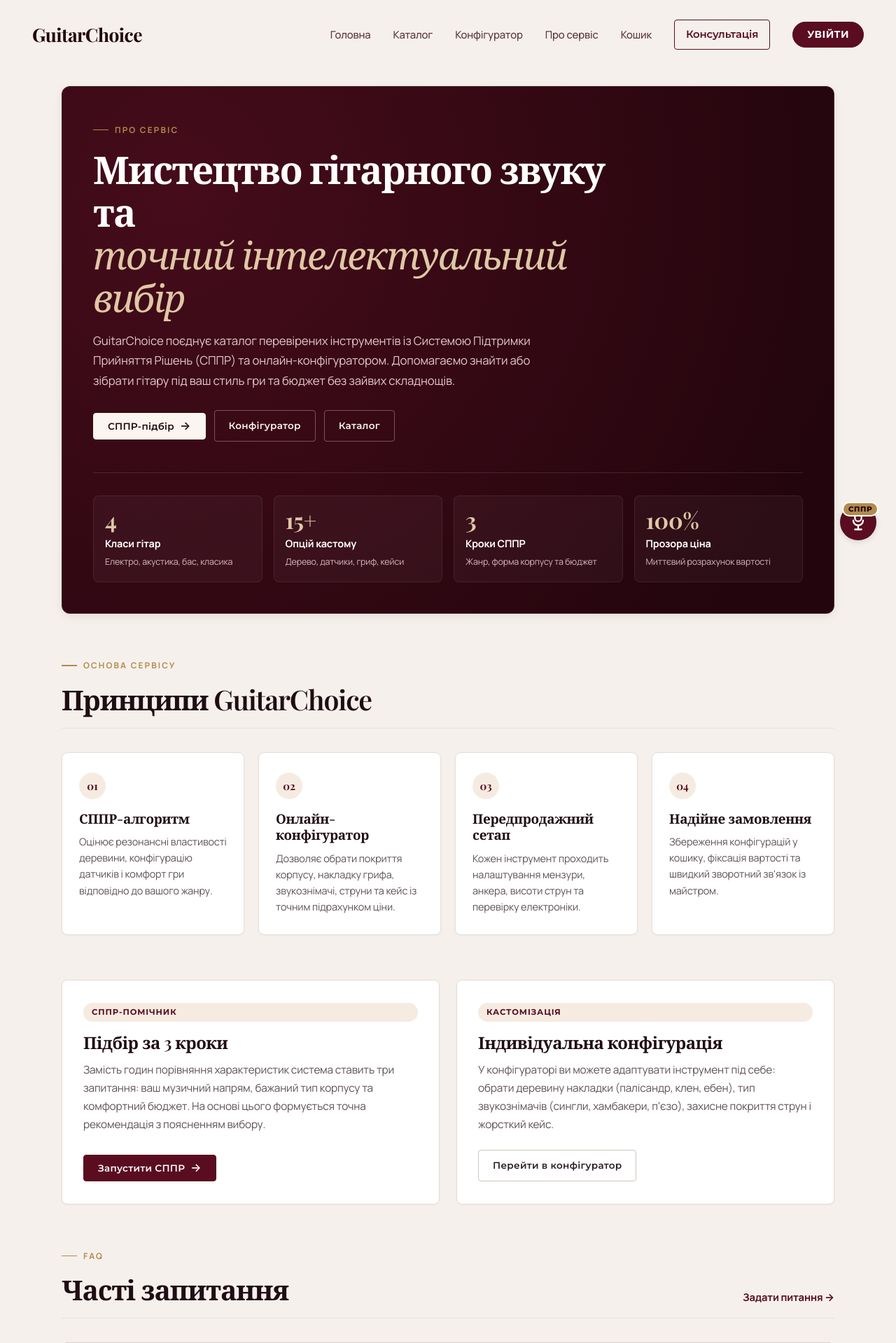
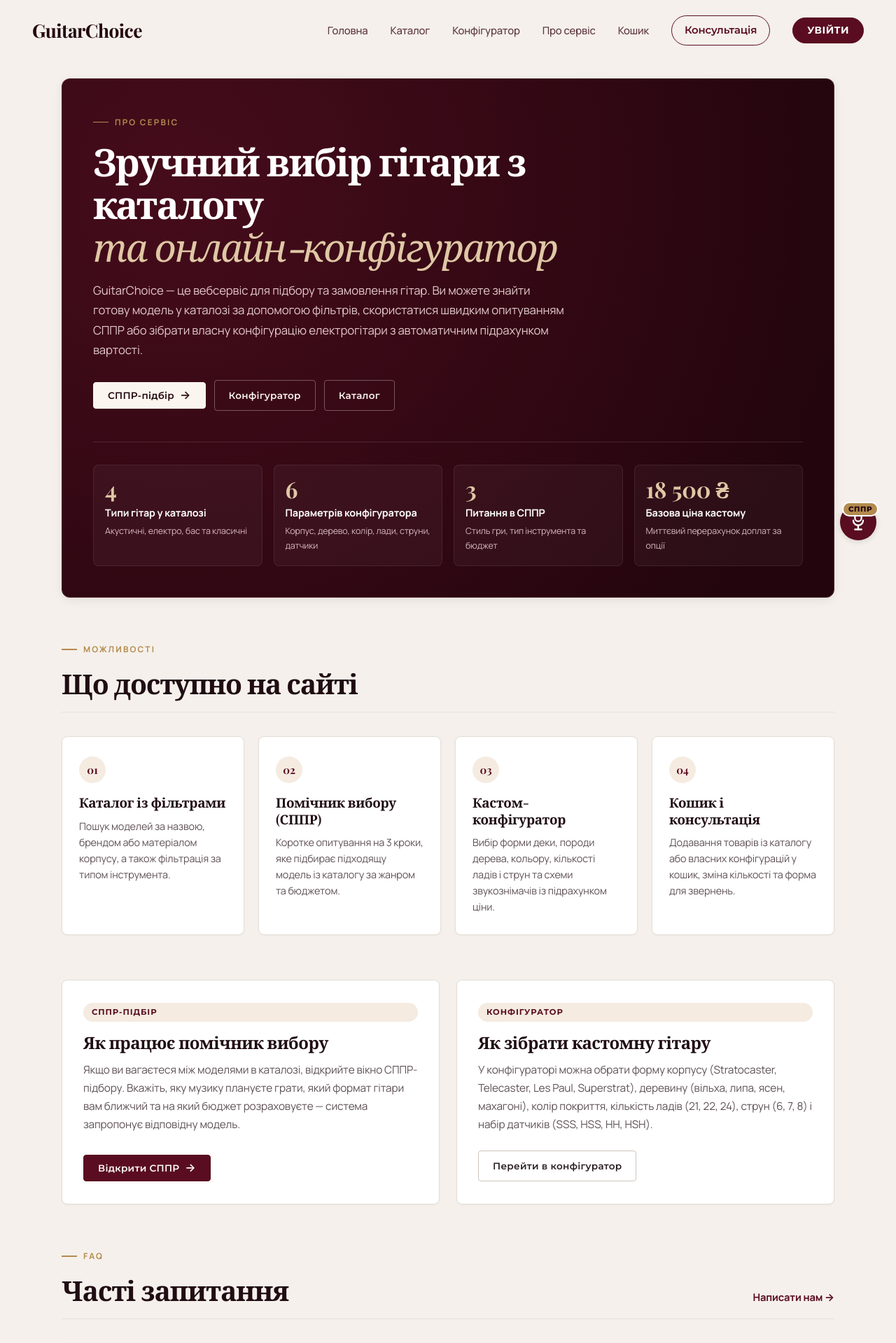
Before and after one commit to sixtymineworld/guitar-choice, a Django app: page /about/ in a window 1280 px wide. Shown: the top 1919 px of the page at 70% size. Run offline with Django 5.2, Linux system fonts and the light colour scheme; parts of the project's set-up code (start-up, migrations or seed data) failed here and were passed over; some web fonts are replaced.

Commit message:
feat(ui): add smart sticky navbar, subtle card hover animations, and update about copy

```diff
--- a/static/css/style.css
+++ b/static/css/style.css
@@ -127,9 +127,27 @@ main {
   justify-content: space-between;
   max-width: 1260px;
   margin: auto;
-  padding: 28px 36px;
-  position: relative;
-  z-index: 20;
+  padding: 22px 36px;
+  position: sticky;
+  top: 0;
+  z-index: 100;
+  background: var(--header-bg);
+  backdrop-filter: blur(10px);
+  border-bottom: 1px solid transparent;
+  transition: transform 0.3s cubic-bezier(0.16, 1, 0.3, 1),
+              background-color 0.25s ease,
+              box-shadow 0.25s ease,
+              border-color 0.25s ease;
+}
+
+.site-header.is-scrolled {
+  border-bottom-color: var(--header-border);
+  box-shadow: var(--shadow-sm);
+  border-radius: 0 0 var(--radius-md) var(--radius-md);
+}
+
+.site-header.is-hidden {
+  transform: translateY(-110%);
 }
 
 .logo {
@@ -192,9 +210,9 @@ nav a:not(.nav-accent):hover::after {
 }
 
 .nav-accent {
-  padding: 8px 16px;
+  padding: 8px 18px;
   border: 1px solid var(--wine);
-  border-radius: var(--radius-sm);
+  border-radius: 99px;
   color: var(--wine);
   font-weight: 600;
   background: transparent;
--- a/templates/guitars/about.html
+++ b/templates/guitars/about.html
@@ -3,12 +3,12 @@
 
 {% block content %}
 <div class="about-container">
-  <!-- 1. Лаконічний головний блок -->
+  <!-- 1. Головний блок -->
   <section class="about-hero-card">
     <p class="eyebrow">Про сервіс</p>
-    <h1>Мистецтво гітарного звуку та<br><em>точний інтелектуальний вибір</em></h1>
+    <h1>Зручний вибір гітари з каталогу<br><em>та онлайн-конфігуратор</em></h1>
     <p class="hero-lead-text">
-      GuitarChoice поєднує каталог перевірених інструментів із Системою Підтримки Прийняття Рішень (СППР) та онлайн-конфігуратором. Допомагаємо знайти або зібрати гітару під ваш стиль гри та бюджет без зайвих складнощів.
+      GuitarChoice — це вебсервіс для підбору та замовлення гітар. Ви можете знайти готову модель у каталозі за допомогою фільтрів, скористатися швидким опитуванням СППР або зібрати власну конфігурацію електрогітари з автоматичним підрахунком вартості.
     </p>
     <div class="about-hero-actions">
       <button class="button open-dss-modal" type="button">СППР-підбір <span>→</span></button>
@@ -19,79 +19,79 @@
     <div class="hero-stats-strip">
       <div class="hero-stat-box">
         <span class="hero-stat-val">4</span>
-        <div class="hero-stat-title">Класи гітар</div>
-        <p class="hero-stat-sub">Електро, акустика, бас, класика</p>
+        <div class="hero-stat-title">Типи гітар у каталозі</div>
+        <p class="hero-stat-sub">Акустичні, електро, бас та класичні</p>
       </div>
       <div class="hero-stat-box">
-        <span class="hero-stat-val">15+</span>
-        <div class="hero-stat-title">Опцій кастому</div>
-        <p class="hero-stat-sub">Дерево, датчики, гриф, кейси</p>
+        <span class="hero-stat-val">6</span>
+        <div class="hero-stat-title">Параметрів конфігуратора</div>
+        <p class="hero-stat-sub">Корпус, дерево, колір, лади, струни, датчики</p>
       </div>
       <div class="hero-stat-box">
         <span class="hero-stat-val">3</span>
-        <div class="hero-stat-title">Кроки СППР</div>
-        <p class="hero-stat-sub">Жанр, форма корпусу та бюджет</p>
+        <div class="hero-stat-title">Питання в СППР</div>
+        <p class="hero-stat-sub">Стиль гри, тип інструмента та бюджет</p>
       </div>
       <div class="hero-stat-box">
-        <span class="hero-stat-val">100%</span>
-        <div class="hero-stat-title">Прозора ціна</div>
-        <p class="hero-stat-sub">Миттєвий розрахунок вартості</p>
+        <span class="hero-stat-val">18 500 ₴</span>
+        <div class="hero-stat-title">Базова ціна кастому</div>
+        <p class="hero-stat-sub">Миттєвий перерахунок доплат за опції</p>
       </div>
     </div>
   </section>
 
-  <!-- 2. Принципи платформи -->
+  <!-- 2. Основний функціонал платформи -->
   <section class="about-section">
     <div class="section-heading">
       <div>
-        <p class="eyebrow">Основа сервісу</p>
-        <h2>Принципи GuitarChoice</h2>
+        <p class="eyebrow">Можливості</p>
+        <h2>Що доступно на сайті</h2>
       </div>
     </div>
 
     <div class="principles-grid">
       <article class="principle-item">
         <span class="principle-num">01</span>
-        <h3>СППР-алгоритм</h3>
-        <p>Оцінює резонансні властивості деревини, конфігурацію датчиків і комфорт гри відповідно до вашого жанру.</p>
+        <h3>Каталог із фільтрами</h3>
+        <p>Пошук моделей за назвою, брендом або матеріалом корпусу, а також фільтрація за типом інструмента.</p>
       </article>
       <article class="principle-item">
         <span class="principle-num">02</span>
-        <h3>Онлайн-конфігуратор</h3>
-        <p>Дозволяє обрати покриття корпусу, накладку грифа, звукознімачі, струни та кейс із точним підрахунком ціни.</p>
+        <h3>Помічник вибору (СППР)</h3>
+        <p>Коротке опитування на 3 кроки, яке підбирає підходящу модель із каталогу за жанром та бюджетом.</p>
       </article>
       <article class="principle-item">
         <span class="principle-num">03</span>
-        <h3>Передпродажний сетап</h3>
-        <p>Кожен інструмент проходить налаштування мензури, анкера, висоти струн та перевірку електроніки.</p>
+        <h3>Кастом-конфігуратор</h3>
+        <p>Вибір форми деки, породи дерева, кольору, кількості ладів і струн та схеми звукознімачів із підрахунком ціни.</p>
       </article>
       <article class="principle-item">
         <span class="principle-num">04</span>
-        <h3>Надійне замовлення</h3>
-        <p>Збереження конфігурацій у кошику, фіксація вартості та швидкий зворотний зв'язок із майстром.</p>
+        <h3>Кошик і консультація</h3>
+        <p>Додавання товарів із каталогу або власних конфігурацій у кошик, зміна кількості та форма для звернень.</p>
       </article>
     </div>
   </section>
 
-  <!-- 3. Як працює вибір і кастомізація -->
+  <!-- 3. Детальніше про СППР та Конфігуратор -->
   <section class="about-section">
     <div class="mission-grid">
       <div class="mission-card">
-        <span class="about-badge">СППР-помічник</span>
-        <h3>Підбір за 3 кроки</h3>
+        <span class="about-badge">СППР-підбір</span>
+        <h3>Як працює помічник вибору</h3>
         <p>
-          Замість годин порівняння характеристик система ставить три запитання: ваш музичний напрям, бажаний тип корпусу та комфортний бюджет. На основі цього формується точна рекомендація з поясненням вибору.
+          Якщо ви вагаєтеся між моделями в каталозі, відкрийте вікно СППР-підбору. Вкажіть, яку музику плануєте грати, який формат гітари вам ближчий та на який бюджет розраховуєте — система запропонує відповідну модель.
         </p>
         <div class="about-card-actions">
-          <button class="button open-dss-modal" type="button">Запустити СППР <span>→</span></button>
+          <button class="button open-dss-modal" type="button">Відкрити СППР <span>→</span></button>
         </div>
       </div>
 
       <div class="mission-card">
-        <span class="about-badge">Кастомізація</span>
-        <h3>Індивідуальна конфігурація</h3>
+        <span class="about-badge">Конфігуратор</span>
+        <h3>Як зібрати кастомну гітару</h3>
         <p>
-          У конфігураторі ви можете адаптувати інструмент під себе: обрати деревину накладки (палісандр, клен, ебен), тип звукознімачів (сингли, хамбакери, п’єзо), захисне покриття струн і жорсткий кейс.
+          У конфігураторі можна обрати форму корпусу (Stratocaster, Telecaster, Les Paul, Superstrat), деревину (вільха, липа, ясен, махагоні), колір покриття, кількість ладів (21, 22, 24), струн (6, 7, 8) і набір датчиків (SSS, HSS, HH, HSH).
         </p>
         <div class="about-card-actions">
           <a class="button button-ghost" href="{% url 'configurator' %}">Перейти в конфігуратор</a>
@@ -107,35 +107,35 @@
         <p class="eyebrow">FAQ</p>
         <h2>Часті запитання</h2>
       </div>
-      <a href="{% url 'feedback' %}">Задати питання →</a>
+      <a href="{% url 'feedback' %}">Написати нам →</a>
     </div>
 
     <div class="faq-accordion">
       <details class="faq-panel" open>
-        <summary><span>Як саме СППР підбирає гітару під мій стиль?</span><span class="faq-arrow">+</span></summary>
+        <summary><span>Як формується ціна в конфігураторі?</span><span class="faq-arrow">+</span></summary>
         <div class="faq-content">
-          <p>Система співвідносить обраний жанр із характеристиками деревини корпусу, типом датчиків та кількістю струн, відбираючи оптимальні моделі у вказаному бюджеті.</p>
+          <p>До базової вартості збірки (18 500 грн) автоматично додається вартість обраних опцій: форми корпусу, породи деревини, кольору, ладів, струн, звукознімачів та додаткового налаштування.</p>
         </div>
       </details>
 
       <details class="faq-panel">
-        <summary><span>Чи можу я змінити комплектацію в кошику?</span><span class="faq-arrow">+</span></summary>
+        <summary><span>Чи можна замовити одночасно гітару з каталогу та кастомну збірку?</span><span class="faq-arrow">+</span></summary>
         <div class="faq-content">
-          <p>Так, у кошику можна змінити кількість, видалити позицію або повернутися до конфігуратора, щоб зібрати інший варіант інструмента.</p>
+          <p>Так, у кошик можна додавати як готові моделі зі сторінки каталогу, так і індивідуальні конфігурації, змінювати їхню кількість або видаляти позиції перед оформленням.</p>
         </div>
       </details>
 
       <details class="faq-panel">
-        <summary><span>Чи проходять гітари передпродажну підготовку?</span><span class="faq-arrow">+</span></summary>
+        <summary><span>Чи потрібна реєстрація для використання кошика?</span><span class="faq-arrow">+</span></summary>
         <div class="faq-content">
-          <p>Кожна гітара проходить огляд майстра: регулювання анкерного стрижня, виставлення висоти струн над грифом та перевірку електроніки.</p>
+          <p>Кошик зберігається у вашій поточній сесії браузера, а за бажанням ви можете створити обліковий запис або увійти через меню у верхній панелі.</p>
         </div>
       </details>
 
       <details class="faq-panel">
-        <summary><span>Що робити, якщо я початківець і не знаю, що обрати?</span><span class="faq-arrow">+</span></summary>
+        <summary><span>Як поставити запитання перед замовленням?</span><span class="faq-arrow">+</span></summary>
         <div class="faq-content">
-          <p>Скористайтеся СППР-помічником у правому нижньому кутку екрана або залиште заявку на сторінці «Консультація».</p>
+          <p>Перейдіть на вкладку «Консультація» у верхньому меню та надішліть повідомлення через форму зворотного зв’язку.</p>
         </div>
       </details>
     </div>
--- a/templates/guitars/base.html
+++ b/templates/guitars/base.html
@@ -8,7 +8,7 @@
   <link rel="preconnect" href="https://fonts.googleapis.com">
   <link rel="preconnect" href="https://fonts.gstatic.com" crossorigin>
   <link href="https://fonts.googleapis.com/css2?family=JetBrains+Mono:wght@500;700;800&family=Manrope:wght@400;500;600;700&family=Montserrat:wght@500;600;700;800&family=Playfair+Display:ital,wght@0,600;0,700;1,500;1,700&display=swap" rel="stylesheet">
-  <link rel="stylesheet" href="{% static 'css/style.css' %}?v=17.0">
+  <link rel="stylesheet" href="{% static 'css/style.css' %}?v=20.0">
   {% block extra_head %}{% endblock %}
 </head>
 <body>
@@ -268,10 +268,35 @@
 
   <script>
     document.addEventListener('DOMContentLoaded', function() {
-    // Мобільне меню
+    // Розумний навбар (показується при скролі вгору, ховається при скролі вниз)
+    const siteHeader = document.querySelector('.site-header');
     const navToggle = document.querySelector('.nav-toggle');
     const siteNav = document.querySelector('.site-nav');
+    let lastScrollY = window.scrollY;
 
+    if (siteHeader) {
+      window.addEventListener('scroll', () => {
+        const currentScrollY = window.scrollY;
+
+        siteHeader.classList.toggle('is-scrolled', currentScrollY > 20);
+
+        if (currentScrollY <= 60) {
+          siteHeader.classList.remove('is-hidden');
+        } else if (currentScrollY > lastScrollY + 4 && currentScrollY > 80) {
+          siteHeader.classList.add('is-hidden');
+          if (navToggle && siteNav) {
+            navToggle.classList.remove('is-active');
+            siteNav.classList.remove('is-open');
+          }
+        } else if (currentScrollY < lastScrollY - 4) {
+          siteHeader.classList.remove('is-hidden');
+        }
+
+        lastScrollY = currentScrollY;
+      }, { passive: true });
+    }
+
+    // Мобільне меню
     if (navToggle && siteNav) {
       navToggle.addEventListener('click', () => {
         navToggle.classList.toggle('is-active');
--- a/templates/guitars/detail.html
+++ b/templates/guitars/detail.html
@@ -81,10 +81,6 @@
             <dt>Кількість струн</dt>
             <dd>{{ guitar.strings_count }} струн(и)</dd>
           </div>
-          <div class="detail-spec-row">
-            <dt>Передпродажне доведення</dt>
-            <dd>Відкалібровано майстром</dd>
-          </div>
         </dl>
       </div>
 
```
Also changed, not shown: other parts of static/css/style.css (+46 -3 lines).
